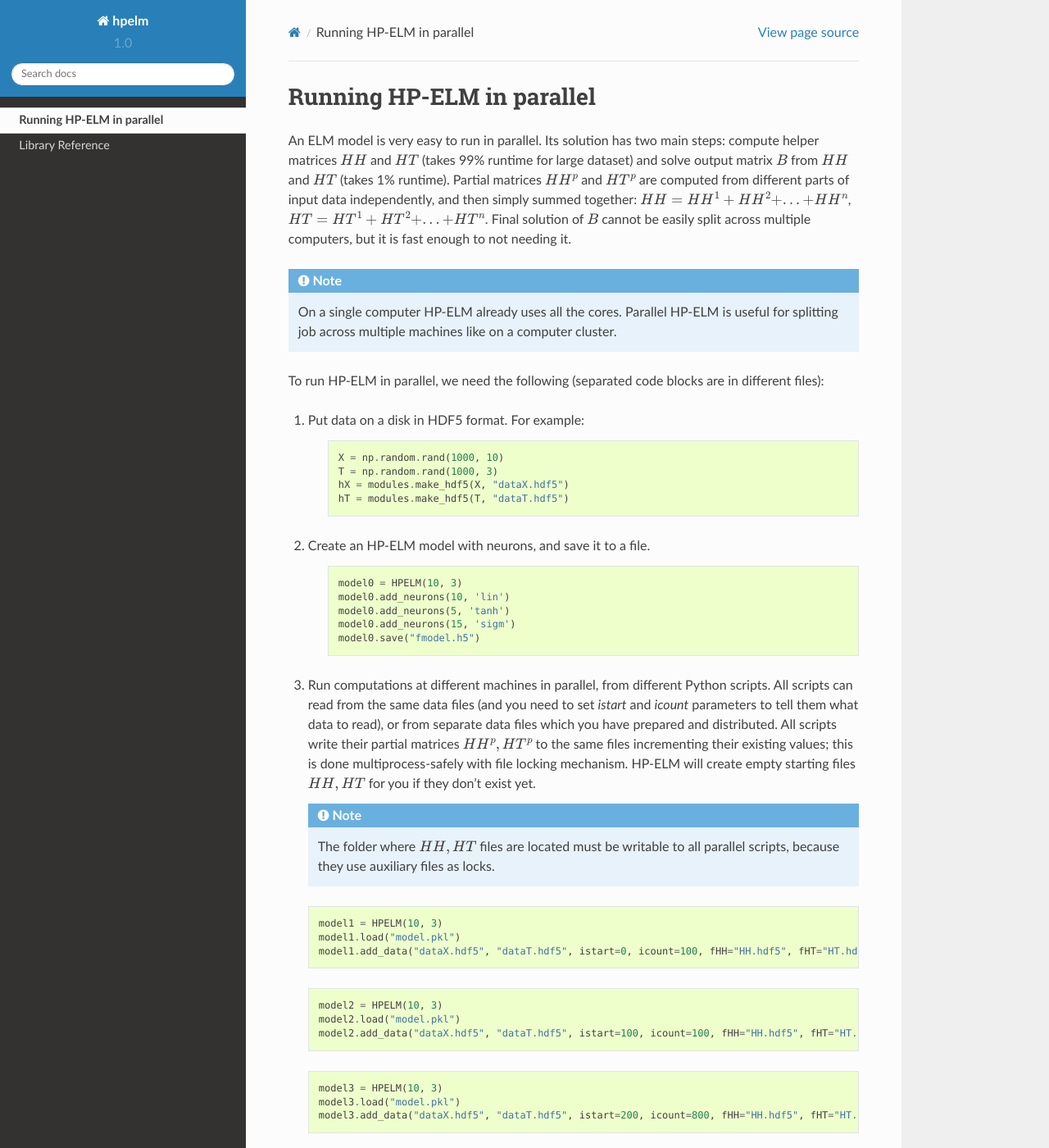
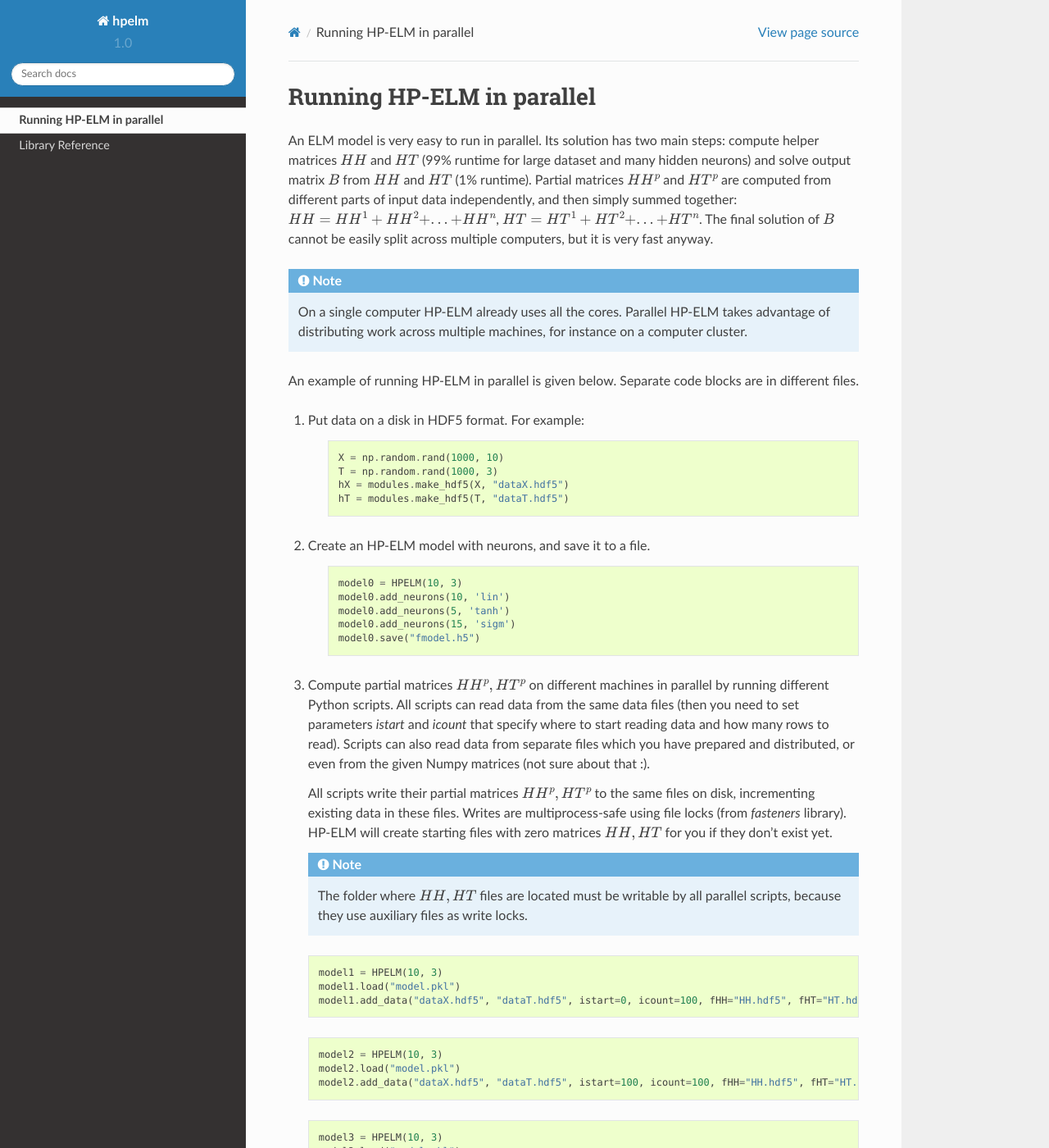
Before and after one commit to akusok/hpelm, a Sphinx documentation site: the page built from docs/parallel.rst, in a window 1280 px wide and 1400 px high. Shown: the whole window at 82% size. Built offline with Sphinx 7.4.7 and the Read the Docs theme 2.0.0, drawn with Linux system fonts in a browser that asks for light colours; formulas are drawn with MathJax 3; some of the changed text lies outside the part shown.

Commit message:
Update parallel.rst
Fixed typos, better explanations

```diff
--- a/docs/parallel.rst
+++ b/docs/parallel.rst
@@ -5,17 +5,17 @@ Running HP-ELM in parallel
 
 
 An ELM model is very easy to run in parallel. Its solution has two main steps: compute helper matrices :math:`HH`
-and :math:`HT` (takes 99% runtime for large dataset) and solve output matrix :math:`B` from :math:`HH` and :math:`HT`
-(takes 1% runtime). Partial matrices :math:`HH^p` and :math:`HT^p` are computed from different parts of input data
+and :math:`HT` (99% runtime for large dataset and many hidden neurons) and solve output matrix :math:`B` from :math:`HH`
+and :math:`HT` (1% runtime). Partial matrices :math:`HH^p` and :math:`HT^p` are computed from different parts of input data
 independently, and then simply summed together: :math:`HH = HH^1 + HH^2 + ... + HH^n`, :math:`HT = HT^1 + HT^2 + ... + HT^n`.
-Final solution of :math:`B` cannot be easily split across multiple computers, but it is fast enough to not needing it.
+The final solution of :math:`B` cannot be easily split across multiple computers, but it is very fast anyway.
 
 .. note::
-    On a single computer HP-ELM already uses all the cores. Parallel HP-ELM is useful for splitting job across
-    multiple machines like on a computer cluster.
+    On a single computer HP-ELM already uses all the cores. Parallel HP-ELM takes advantage of distributing work across
+    multiple machines, for instance on a computer cluster.
 
 
-To run HP-ELM in parallel, we need the following (separated code blocks are in different files):
+An example of running HP-ELM in parallel is given below. Separate code blocks are in different files.
 
 1. Put data on a disk in HDF5 format. For example:
 
@@ -36,15 +36,18 @@ To run HP-ELM in parallel, we need the following (separated code blocks are in d
         model0.add_neurons(15, 'sigm')
         model0.save("fmodel.h5")
 
-3. Run computations at different machines in parallel, from different Python scripts. All scripts can read from the same
-   data files (and you need to set `istart` and `icount` parameters to tell them what data to read), or from separate
-   data files which you have prepared and distributed. All scripts write their partial matrices :math:`HH^p, HT^p` to
-   the same files incrementing their existing values; this is done multiprocess-safely with file locking mechanism.
-   HP-ELM will create empty starting files :math:`HH, HT` for you if they don't exist yet.
+3. Compute partial matrices :math:`HH^p, HT^p` on different machines in parallel by running different Python scripts.
+   All scripts can read data from the same data files (then you need to set parameters `istart` and `icount` that
+   specify where to start reading data and how many rows to read). Scripts can also read data from separate
+   files which you have prepared and distributed, or even from the given Numpy matrices (not sure about that :).
+
+   All scripts write their partial matrices :math:`HH^p, HT^p` to the same files on disk, incrementing existing data
+   in these files. Writes are multiprocess-safe using file locks (from `fasteners` library). HP-ELM will create starting
+   files with zero matrices :math:`HH, HT` for you if they don't exist yet.
 
    .. note::
-        The folder where :math:`HH, HT` files are located must be writable to all parallel scripts, because they use
-        auxiliary files as locks.
+        The folder where :math:`HH, HT` files are located must be writable by all parallel scripts, because they use
+        auxiliary files as write locks.
 
    .. code:: python
 
```
Also changed, not shown: other parts of docs/parallel.rst (+1 -1 lines).
